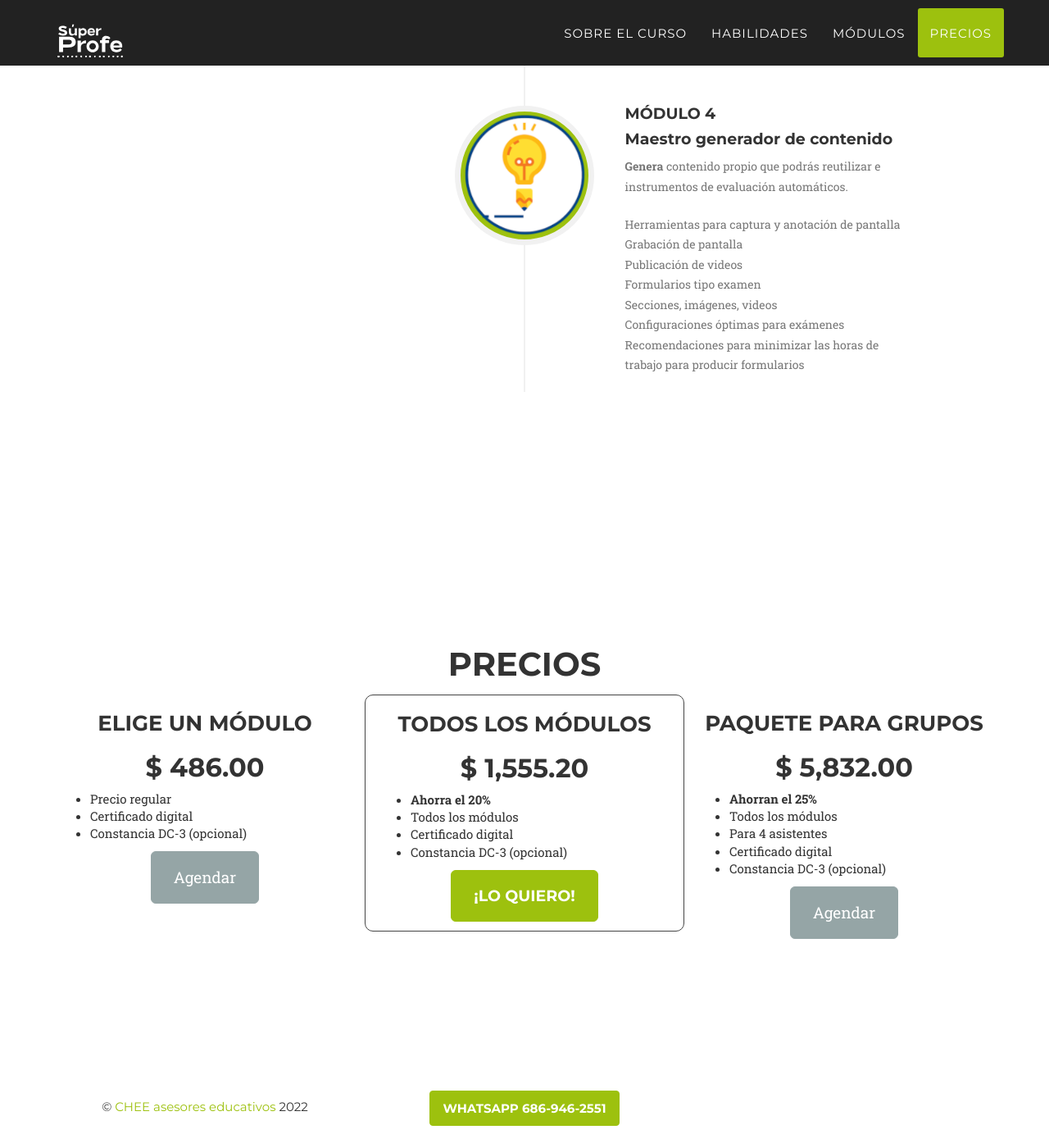
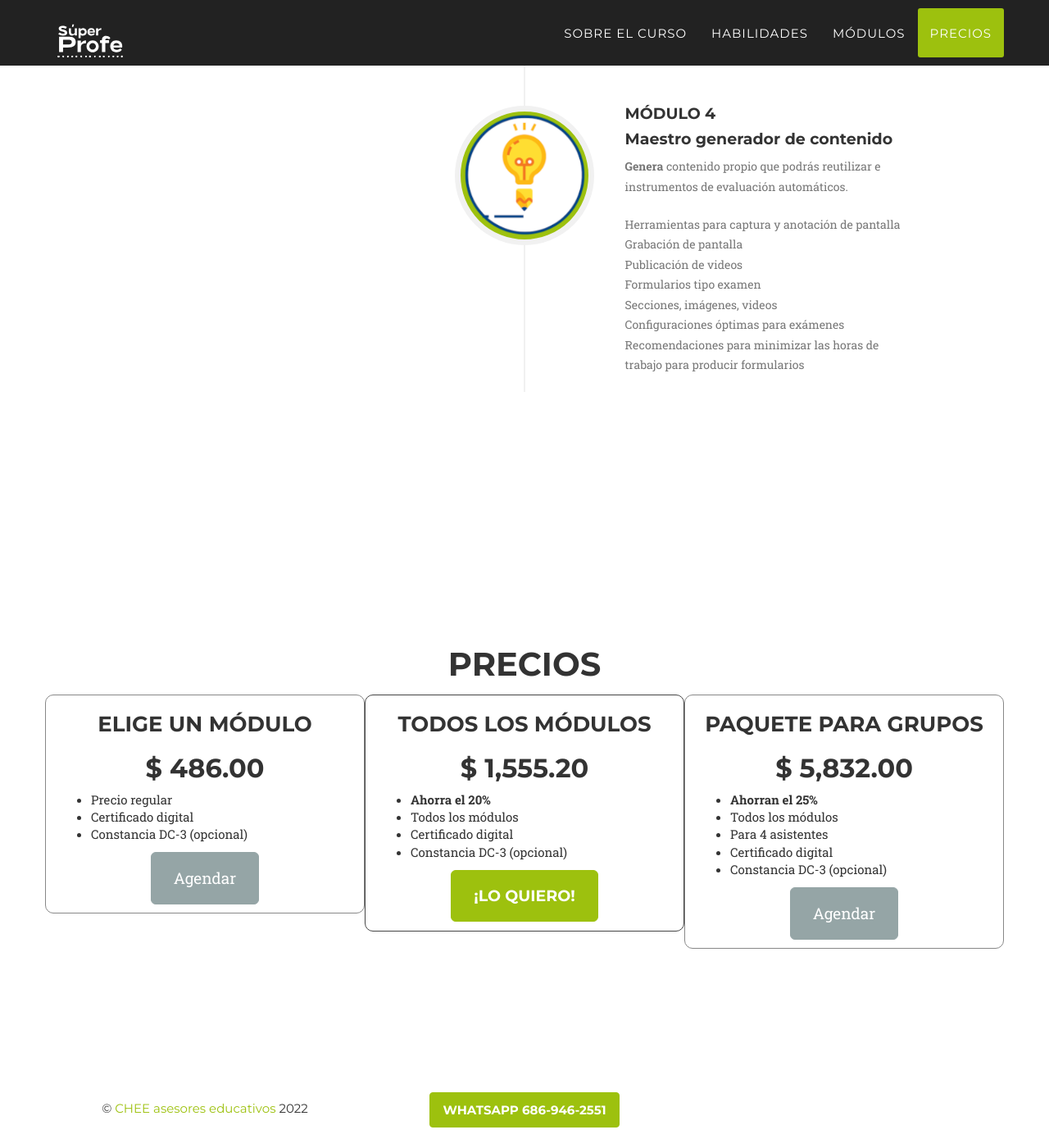
Before and after one commit to camachevaz/superProfe, a Jekyll site: the page built from index.html, in a window 1280 px wide and 1400 px high, scrolled down 4504 px. Shown: the whole window at 82% size. Built offline with Jekyll 4.4.1, drawn with Linux system fonts in a browser that asks for light colours; some web fonts are replaced.

Commit message:
Update agency.css

```diff
--- a/_includes/css/agency.css
+++ b/_includes/css/agency.css
@@ -866,5 +866,6 @@ body {
     webkit-tap-highlight-color: #{{ site.data.template.color.primary }};
 }
 
-#precios #popular{border: solid 1px #444;
-border-radius: 1rem;}
+#precios #popular, #precios .col-md-4{border-radius: 1rem;}
+#precios #popular{border: solid 1px #444;}
+#precios .col-md-4{border: solid 1px #888;}
```
